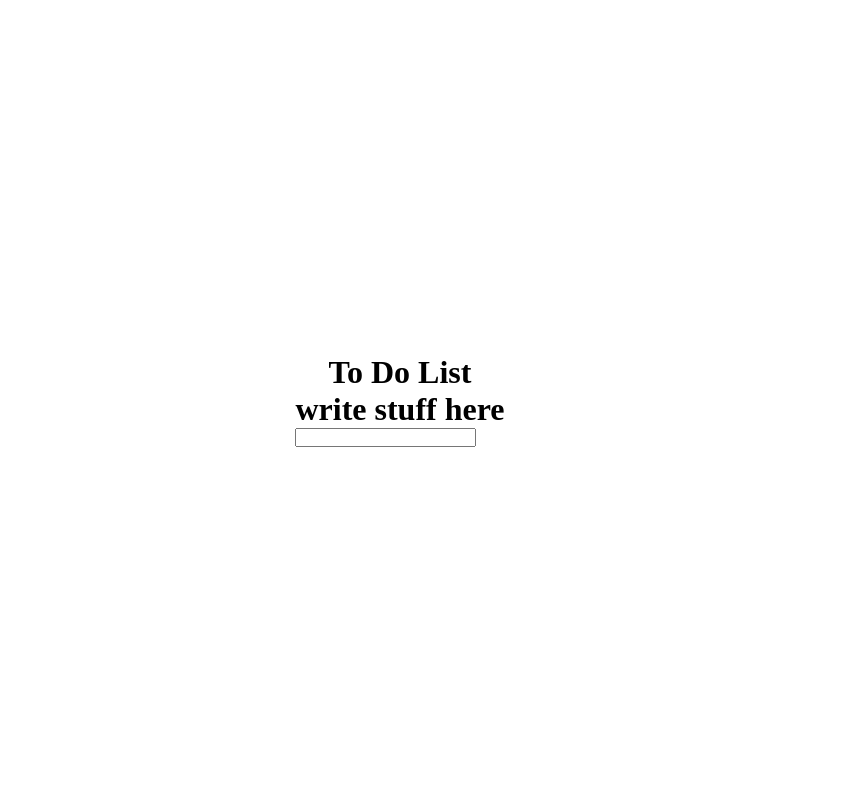
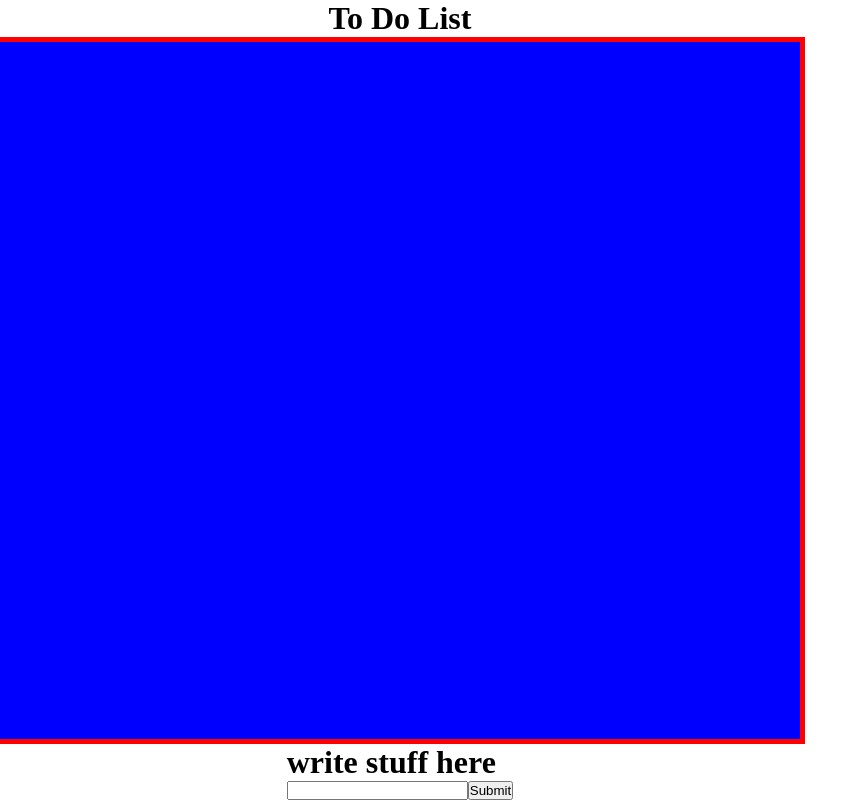
Before and after one commit to kareemIt/To-Do-List, a React (Create React App) app: page / in a window 1280 px wide. Shown: the whole page, without its empty margins (0-868 px from the left). Built offline with nearby package versions, Linux system fonts and the light colour scheme.

Commit message:
adding submit button

```diff
--- a/src/App.js
+++ b/src/App.js
@@ -2,15 +2,22 @@ import React from 'react';
 import './style.css';
 
 export default function App() {
+  function SubmitInfo() {
+    const buttonEl = document.querySelector('sumbitInfo');
+    const inputEl = document.querySelector('input');
+    buttonEl.addEventListener('submit', () => {});
+  }
+
   return (
     <div className="container">
       <h1>To Do List</h1>
-      <div className="toDoList">
-        {/* add comp here later  */}
-        </div>
+      <div className="toDoList">{/* add comp here later  */}</div>
       <div className="inputInfoContainer">
         <h1>write stuff here</h1>
         <input type="text" />
+        <button type="button" onClick="SubmitInfo">
+          Submit
+        </button>
       </div>
     </div>
   );
--- a/src/component/toDoListItems.js
+++ b/src/component/toDoListItems.js
@@ -12,7 +12,7 @@ const toDolistComponent = () => {
       <div className="indivualTask">
         {list.map()
         //map all the values from what the userput
-        }
+        ,list[count]}
         <div className="removeTask">
           <h1>X</h1>
         </div>
--- a/src/style.css
+++ b/src/style.css
@@ -10,3 +10,9 @@
   height: 100vh;
   width: 100vh;
 }
+.toDoList {
+  background-color: blue;
+  border: solid 5px red;
+  height: 100vh;
+  width: 100vh;
+}
```
